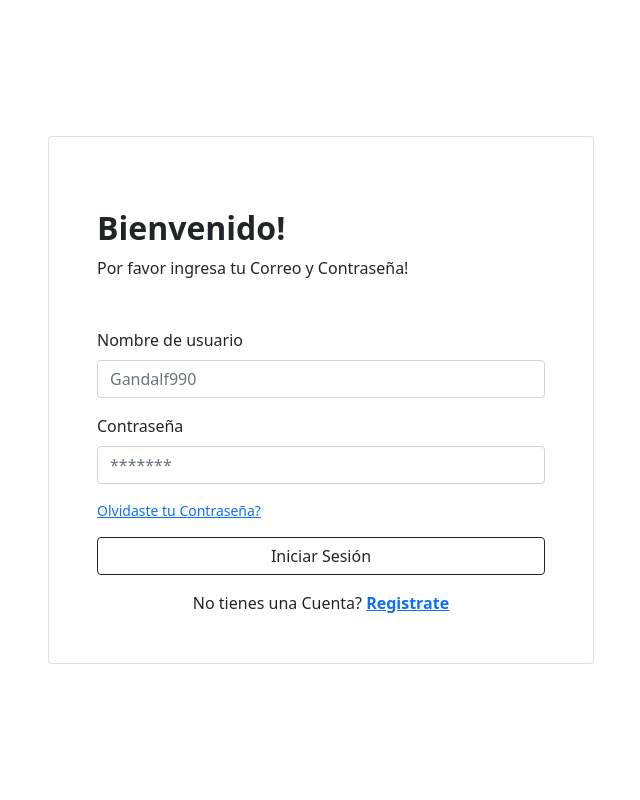
After one commit to GeraldineBastias/Mi-Estacionamiento-Ar, a Django app: template core/templates/core/login.html in a window 1280 px wide. The commit adds this page. Shown: the whole page, without its empty margins (319-959 px from the left). Run offline with Django 4.2, Linux system fonts and the light colour scheme; the template is opened without the code that fills it, so the values that code supplies are empty.

Commit message:
LOGIN Y A

```diff
--- /dev/null
+++ b/core/templates/core/login.html
@@ -0,0 +1,64 @@
+{% load static %}
+<!DOCTYPE html>
+<html lang="en">
+<head>
+    <meta charset="UTF-8">
+    <meta http-equiv="X-UA-Compatible" content="IE=edge">
+    <meta name="viewport" content="width=device-width, initial-scale=1.0">
+    <title>Inicio de Sesion</title>
+
+    <link rel="stylesheet" href="{% static 'css/styles.css'%}">
+
+        <!-- Bootstrap CSS -->
+        <link href="https://cdn.jsdelivr.net/npm/bootstrap@5.0.2/dist/css/bootstrap.min.css" rel="stylesheet" integrity="sha384-EVSTQN3/azprG1Anm3QDgpJLIm9Nao0Yz1ztcQTwFspd3yD65VohhpuuCOmLASjC" crossorigin="anonymous">
+</head>
+<body>
+
+<!--FONDO-->
+    <div class="ImgLogin">
+        <!--FORMULARIO-->
+        <div class="vh-100 d-flex justify-content-center align-items-center">
+            <div class="container">
+              <div class="row d-flex justify-content-center">
+                <div class="col-12 col-md-8 col-lg-6">
+                  <div class="card bg-white">
+                    <div class="card-body p-5">
+                      <form class="mb-3 mt-md-4" action="{% url 'login_app' %}" method="POST" id="log">
+
+                        {% csrf_token %}
+                        <h2 class="fw-bold mb-2">Bienvenido!</h2>
+                        <p class=" mb-5">Por favor ingresa tu Correo y Contraseña!</p>
+                        <div class="mb-3">
+                          <label for="text" class="form-label ">Nombre de usuario</label>
+                          <input type="text" class="form-control" id="corre" name="corre" placeholder="Gandalf990">
+                        </div>
+                        <div class="mb-3">
+                          <label for="password" class="form-label ">Contraseña</label>
+                          <input type="password" class="form-control" id="pass" name="pass" placeholder="*******">
+                        </div>
+                        <p class="small"><a class="text-primary" href="forget-password.html">Olvidaste tu Contraseña?</a></p>
+                        <div class="d-grid">
+                          <button class="btn btn-outline-dark" type="submit" href="Contacto.html" >Iniciar Sesión</button>
+                        </div>
+                      </form>
+                      <div>
+                        <p class="mb-0  text-center">No tienes una Cuenta? <a href="#" class="text-primary fw-bold">Registrate
+                            </a></p>
+                      </div>
+
+                    </div>
+                  </div>
+                </div>
+              </div>
+            </div>
+        </div>
+    </div>
+
+
+<!-- Bootstrap Bundle with Popper -->
+<script src="https://cdn.jsdelivr.net/npm/bootstrap@5.0.2/dist/js/bootstrap.bundle.min.js" integrity="sha384-MrcW6ZMFYlzcLA8Nl+NtUVF0sA7MsXsP1UyJoMp4YLEuNSfAP+JcXn/tWtIaxVXM" crossorigin="anonymous"></script>
+<!--Validaciones-->
+<script src="{% static 'js/validaciones/vali_login.js' %} "></script>
+
+</body>
+</html>
--- a/core/urls.py
+++ b/core/urls.py
@@ -1,8 +1,10 @@
 from django.urls import path
-from .views import home,index, registrarUsuario
+from .views import home,index, registrarUsuario, login, login_app
 
 urlpatterns= [
-    path('', home,name="home"),
+    path('home/<int:id>', home,name="home"),
     path('index', index,name="index"),
     path('registrarUsuario',registrarUsuario,name="registrarUsuario"),
+    path('', login,name="login"),
+    path('login_app/',login_app,name="login_app"),
 ]
```
Also changed, not shown: core/templates/core/index.html (+2 -6 lines), core/views.py (+27 -5 lines), core/migrations/0001_initial.py (added).
